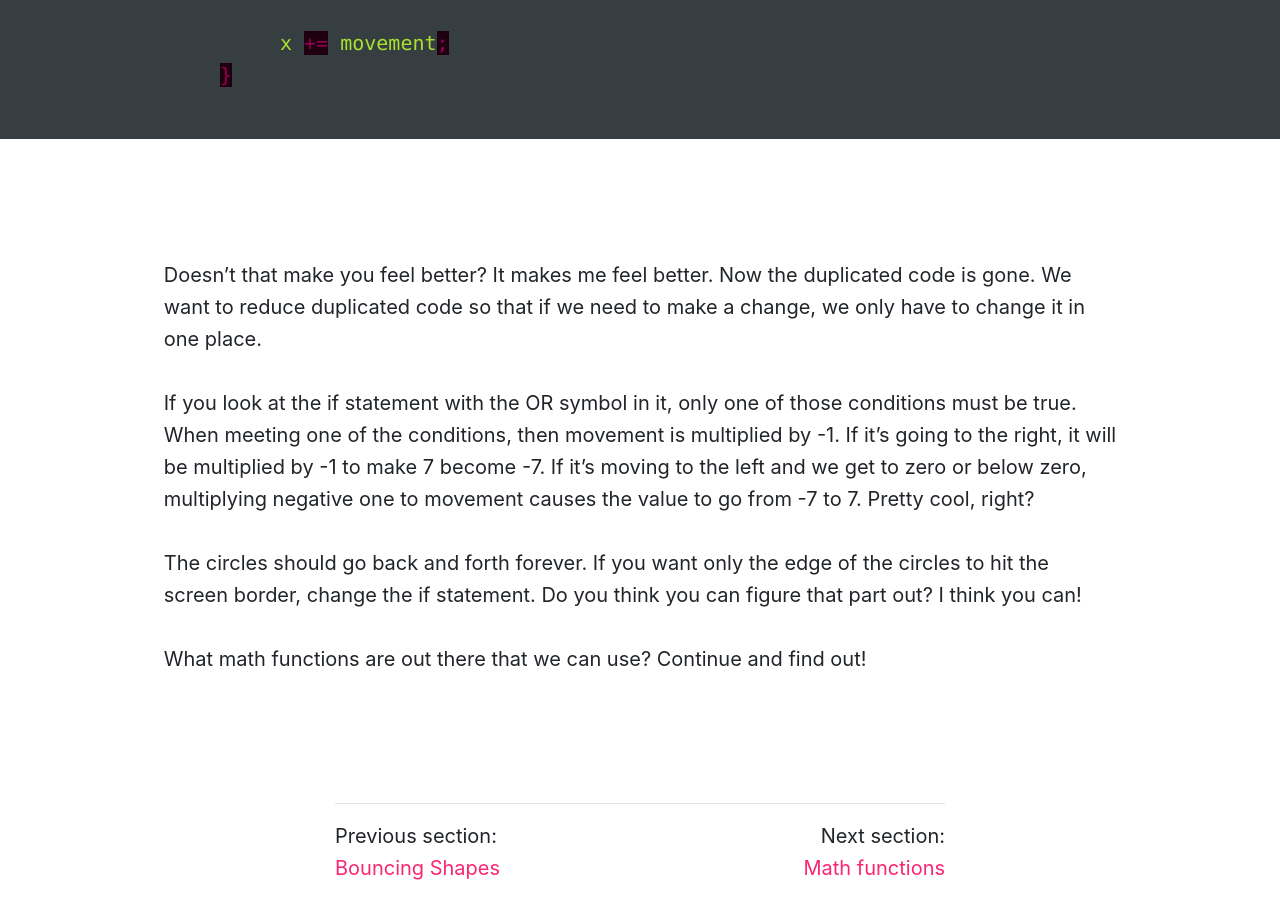
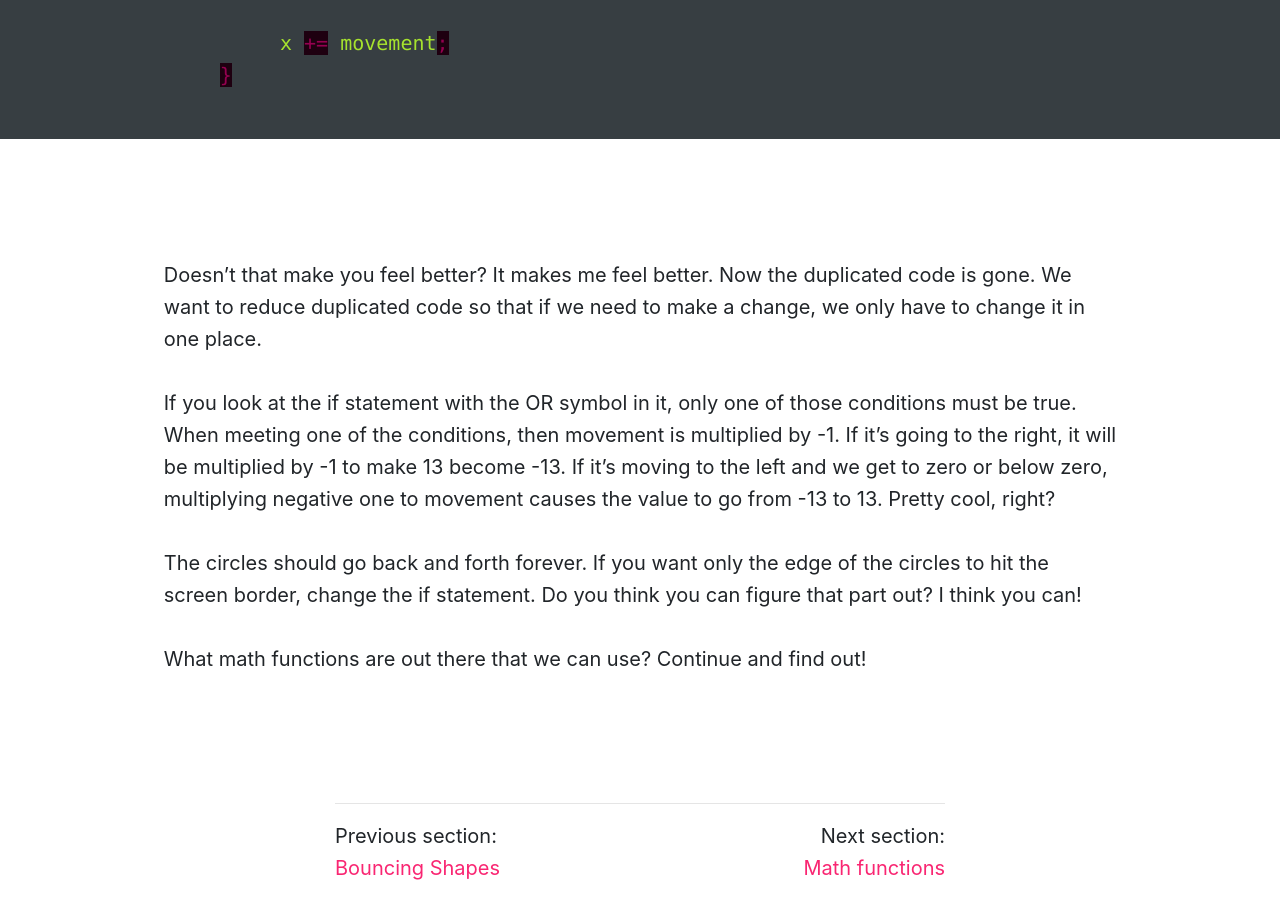
Before and after one commit to Montana-Media-Arts/creative-coding-1-Fall2019, a Jekyll site: the page built from modules/week-10/_posts/2017-02-06-bounce-forever.md, in a window 1280 px wide and 900 px high, scrolled down 4940 px. Built offline with Jekyll 4.4.1, drawn with Linux system fonts in a browser that asks for light colours; nearby versions of some CDN libraries; a script that is not in the unit is left out.

Commit message:
Update 2017-02-06-bounce-forever.md

```diff
--- a/modules/week-10/_posts/2017-02-06-bounce-forever.md
+++ b/modules/week-10/_posts/2017-02-06-bounce-forever.md
@@ -133,7 +133,7 @@ function draw()
 
 Doesn't that make you feel better? It makes me feel better.  Now the duplicated code is gone.  We want to reduce duplicated code so that if we need to make a change, we only have to change it in one place.
 
-If you look at the if statement with the OR symbol in it, only one of those conditions must be true.  When meeting one of the conditions, then movement is multiplied by -1.  If it's going to the right, it will be multiplied by -1 to make 7 become -7.  If it's moving to the left and we get to zero or below zero, multiplying negative one to movement causes the value to go from -7 to 7.  Pretty cool, right?
+If you look at the if statement with the OR symbol in it, only one of those conditions must be true.  When meeting one of the conditions, then movement is multiplied by -1.  If it's going to the right, it will be multiplied by -1 to make 13 become -13.  If it's moving to the left and we get to zero or below zero, multiplying negative one to movement causes the value to go from -13 to 13.  Pretty cool, right?
 
 The circles should go back and forth forever.  If you want only the edge of the circles to hit the screen border, change the if statement.  Do you think you can figure that part out?  I think you can!
 
```
